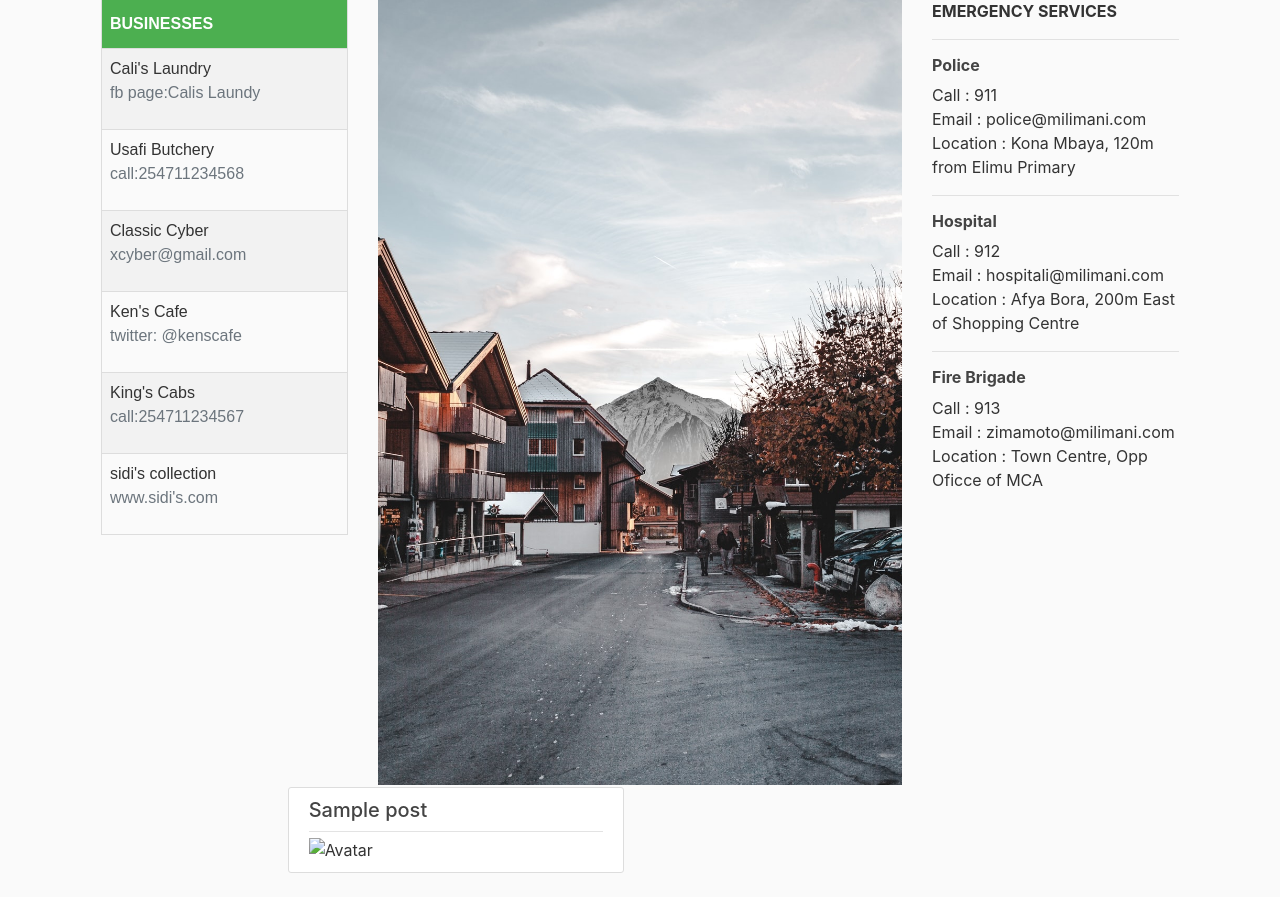
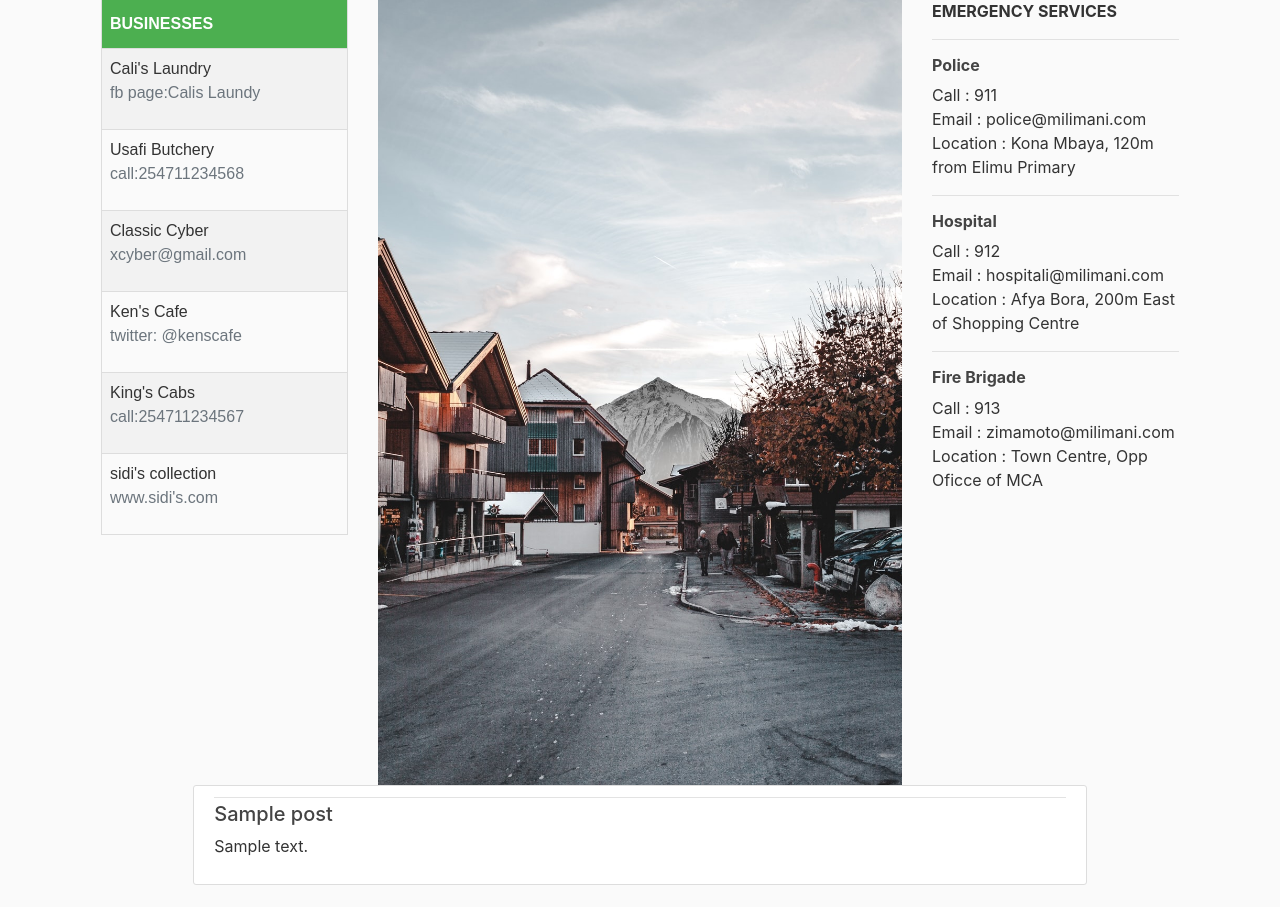
Before and after one commit to vsidera/Neighbourhoods, a Django app: page / in a window 1280 px wide. Shown: the part 83-990 px from the top of the page. Before the commit the page ends 956 px from the top, so only its background shows below. Run offline with Django 3.2, Linux system fonts and the light colour scheme; tables that the repository leaves empty hold one stand-in row (values such as "Sample post"); some libraries are stand-ins or nearby versions.

Commit message:
Add posts to hoods

```diff
--- a/hoodapp/static/hoodapp/main.css
+++ b/hoodapp/static/hoodapp/main.css
@@ -97,17 +97,6 @@ body {
     padding: 2px 16px;
   }
 
-  .col-md-8{
-    display: flex;
-    flex-wrap: wrap;
-   }
-
-  .proj-item{
-    flex-direction: row;
-    width: 48%;
-    padding: 2px;
-  }
-
   #customers {
     font-family: Arial, Helvetica, sans-serif;
     border-collapse: collapse;
--- a/hoodapp/templates/hoodapp/home.html
+++ b/hoodapp/templates/hoodapp/home.html
@@ -64,24 +64,24 @@
 
     <div class="container-fluid">
       <div class="row">
-        <div class="col-md-2">
+        <div class="col-md-1">
         </div>
-        <div class="col-md-8">
+        <div class="col-md-10">
           {% for post in posts %}
-          <div class="proj-item">
-            <article class="media content-section">
-              <div class="media-body">
-                <div class="article-metadata">
-                  <h5><a class="article-title" href="{% url 'post-detail' post.id %}">{{ post.title }}</a></h5>
-                  <small class="text-mute">{{ post.created_on }}</small>
-                </div>
-                <img src="{{post.image.url}}" alt="Avatar" style="width:100%">
+          <div class="post-tem">
+          <article class="media content-section">
+            <div class="media-body">
+              <div class="article-metadata">
+                <small class="text-muted">{{ post.date_posted|date:"F d, Y" }}</small>
               </div>
-            </article>
+              <h5><a class="article-title" href="{% url 'post-detail' post.id %}">{{ post.title }}</a></h5>
+              <p class="article-content">{{ post.description }}</p>
+            </div>
+          </article>
           </div>
           {% endfor %}
         </div>
-        <div class="col-md-2">
+        <div class="col-md-1">
         </div>
       </div>
     </div>
```
